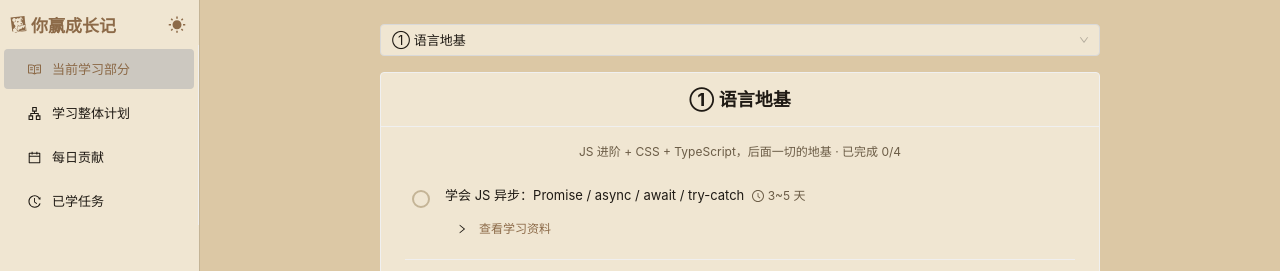
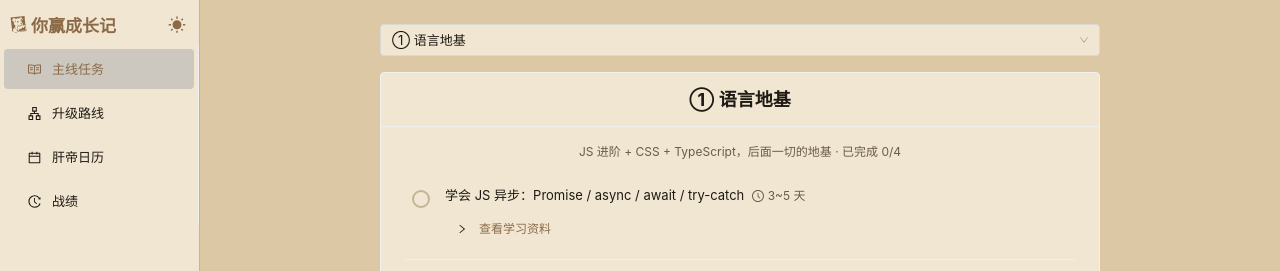
Before and after one commit to 6y-yyyyy/6y-yyyyy.github.io, a React (Vite) app: page / in a window 1280 px wide. Shown: the top 271 px of the page. Built offline with nearby package versions, Linux system fonts and the light colour scheme.

Commit message:
侧栏菜单改成游戏化命名

```diff
--- a/src/App.tsx
+++ b/src/App.tsx
@@ -17,10 +17,10 @@ const { Sider, Content } = Layout;
 type PageKey = "current" | "overall" | "contributions" | "completed";
 
 const MENU_ITEMS = [
-  { key: "current", icon: <ReadOutlined />, label: "当前学习部分" },
-  { key: "overall", icon: <ApartmentOutlined />, label: "学习整体计划" },
-  { key: "contributions", icon: <CalendarOutlined />, label: "每日贡献" },
-  { key: "completed", icon: <HistoryOutlined />, label: "已学任务" },
+  { key: "current", icon: <ReadOutlined />, label: "主线任务" },
+  { key: "overall", icon: <ApartmentOutlined />, label: "升级路线" },
+  { key: "contributions", icon: <CalendarOutlined />, label: "肝帝日历" },
+  { key: "completed", icon: <HistoryOutlined />, label: "战绩" },
 ];
 
 export default function App() {
--- a/src/pages/CompletedPage.tsx
+++ b/src/pages/CompletedPage.tsx
@@ -19,9 +19,9 @@ export default function CompletedPage() {
 
   return (
     <div style={{ maxWidth: 720, margin: "0 auto" }}>
-      <Card title={<div style={{ textAlign: "center", fontSize: 18, fontWeight: 700 }}>已学任务</div>}>
+      <Card title={<div style={{ textAlign: "center", fontSize: 18, fontWeight: 700 }}>战绩</div>}>
         {sorted.length === 0 ? (
-          <Empty description="还没有完成记录，去「当前学习部分」勾选一个任务吧" />
+          <Empty description="还没有战绩，去「主线任务」勾选一个任务吧" />
         ) : (
           <>
             <p style={{ color: "var(--text-secondary)", fontSize: 12, textAlign: "center", marginTop: -8 }}>
--- a/src/pages/ContributionsPage.tsx
+++ b/src/pages/ContributionsPage.tsx
@@ -110,7 +110,7 @@ export default function ContributionsPage() {
 
   return (
     <div style={{ maxWidth: 900, margin: "0 auto" }}>
-      <Card title={<div style={{ textAlign: "center", fontSize: 18, fontWeight: 700 }}>每日贡献</div>}>
+      <Card title={<div style={{ textAlign: "center", fontSize: 18, fontWeight: 700 }}>肝帝日历</div>}>
         <Space style={{ marginBottom: 16, flexWrap: "wrap" }}>
           <Button icon={<LeftOutlined />} onClick={() => shift(-1)} />
           <Select
--- a/src/pages/OverallPlanPage.tsx
+++ b/src/pages/OverallPlanPage.tsx
@@ -14,7 +14,7 @@ export default function OverallPlanPage() {
 
   return (
     <div style={{ maxWidth: 720, margin: "0 auto" }}>
-      <Card title={<div style={{ textAlign: "center", fontSize: 18, fontWeight: 700 }}>学习整体计划</div>}>
+      <Card title={<div style={{ textAlign: "center", fontSize: 18, fontWeight: 700 }}>升级路线</div>}>
         {/* 总进度 */}
         <Progress percent={Math.round((totalDone / totalItems) * 100)} status="active" />
         <p style={{ color: "var(--text-secondary)", fontSize: 12 }}>
```
